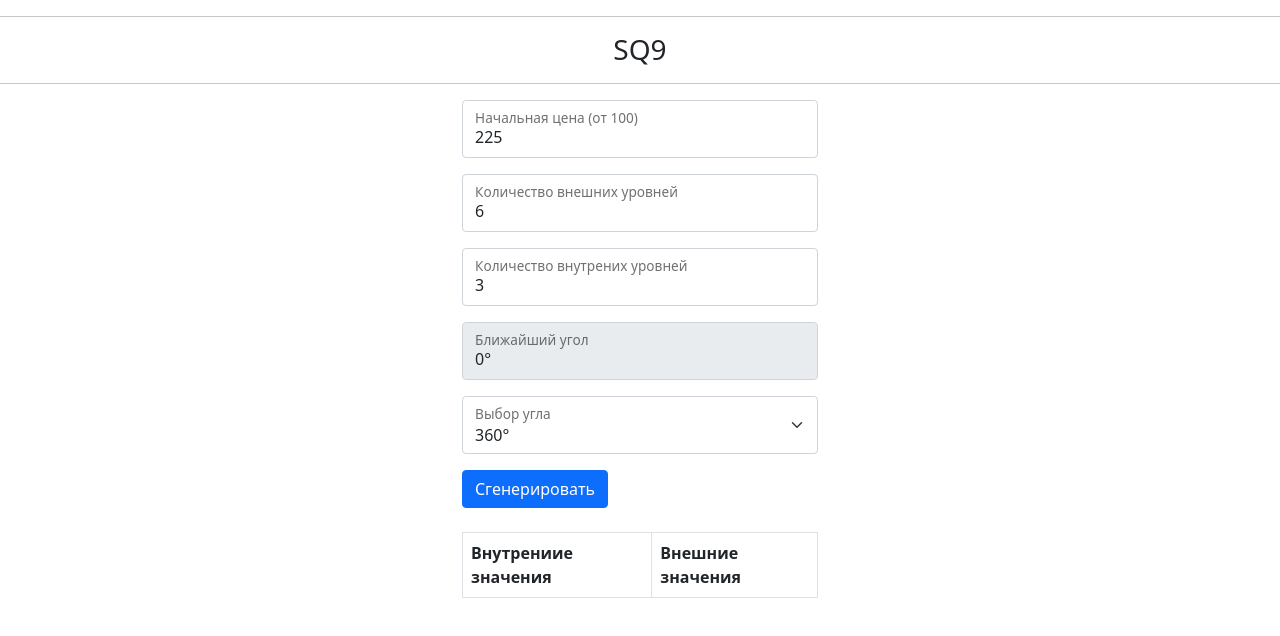
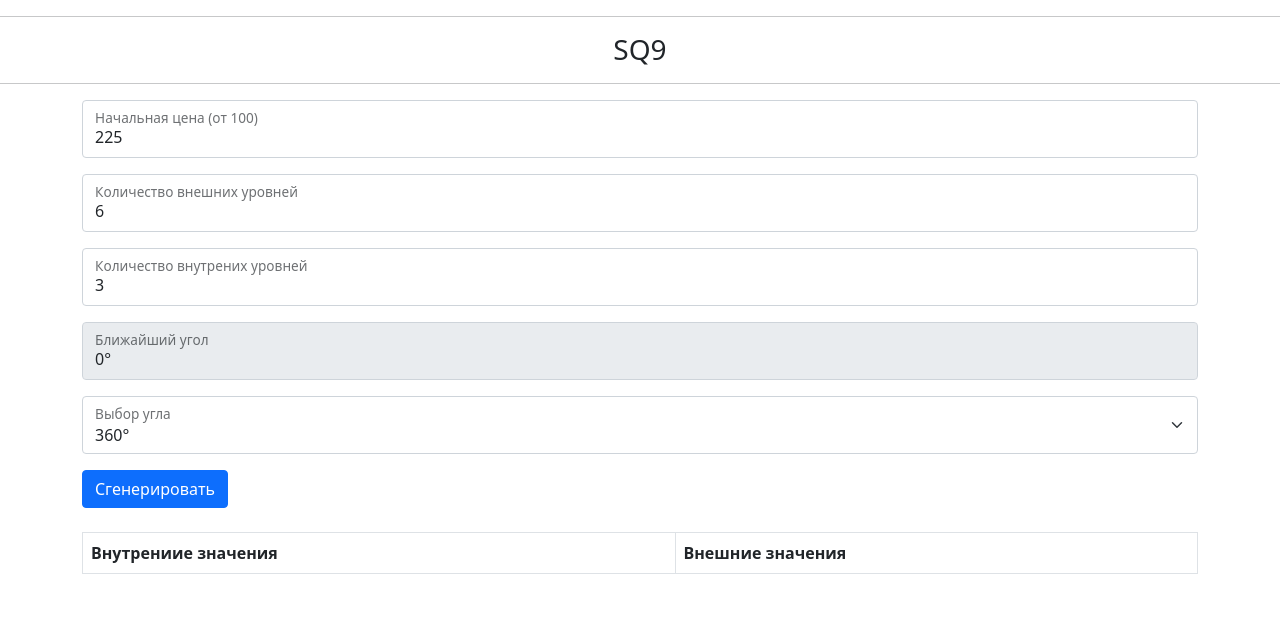
Before and after one commit to lutogin/sq9, an Angular app: page / in a window 1280 px wide. Shown: the top 636 px of the page. Built offline with nearby package versions, Linux system fonts and the light colour scheme.

Commit message:
Fix col count in wrapper

```diff
--- a/src/app/sq9/sq9.component.html
+++ b/src/app/sq9/sq9.component.html
@@ -9,7 +9,6 @@
 
 <div class="container">
   <div class="row">
-    <div class="col-sm"></div>
     <div class="col-sm">
       <form #form="ngForm" (submit)="generate()">
 
@@ -112,6 +111,5 @@
         </table>
       </div>
     </div>
-    <div class="col-sm"></div>
   </div>
 </div>
```
